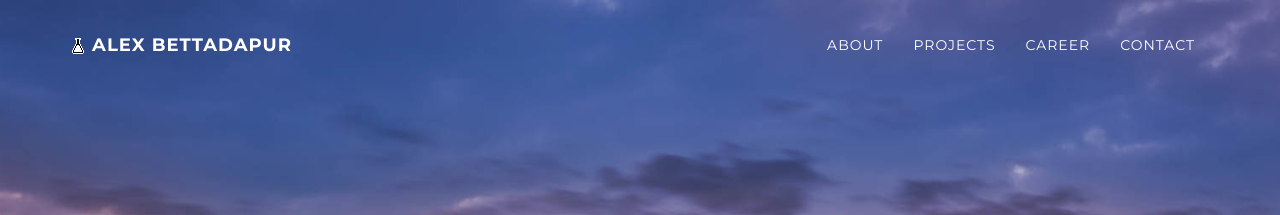
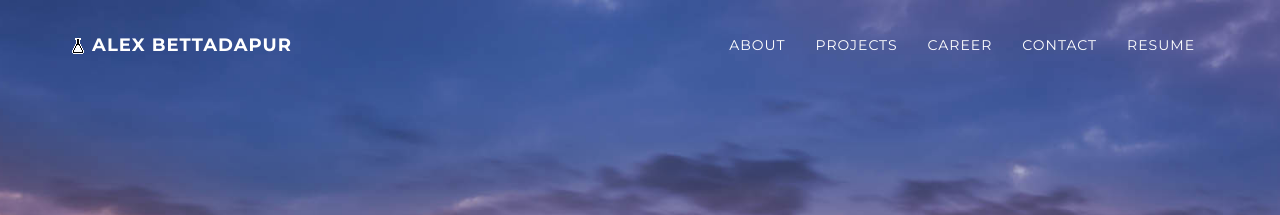
Before and after one commit to abettadapur/abettadapur.github.io, a Jekyll site: the page built from index.html, in a window 1280 px wide and 900 px high. Shown: the top 215 px of the window. Built offline with Jekyll 4.4.1, drawn with Linux system fonts in a browser that asks for light colours; comment, search, counter and statistics services are not loaded.

Commit message:
Update navigation.html

```diff
--- a/_includes/navigation.html
+++ b/_includes/navigation.html
@@ -29,6 +29,10 @@
                     </li>
                   {% endfor %}
 
+                  <li>
+                      <a href="files/Alex Bettadapur Resume.pdf">Resume</a>
+                  </li>
+
                 {% else %}
                   <!-- Blog, Post, Tag pages-->
                   {% for p in site.pages_list %}
```
